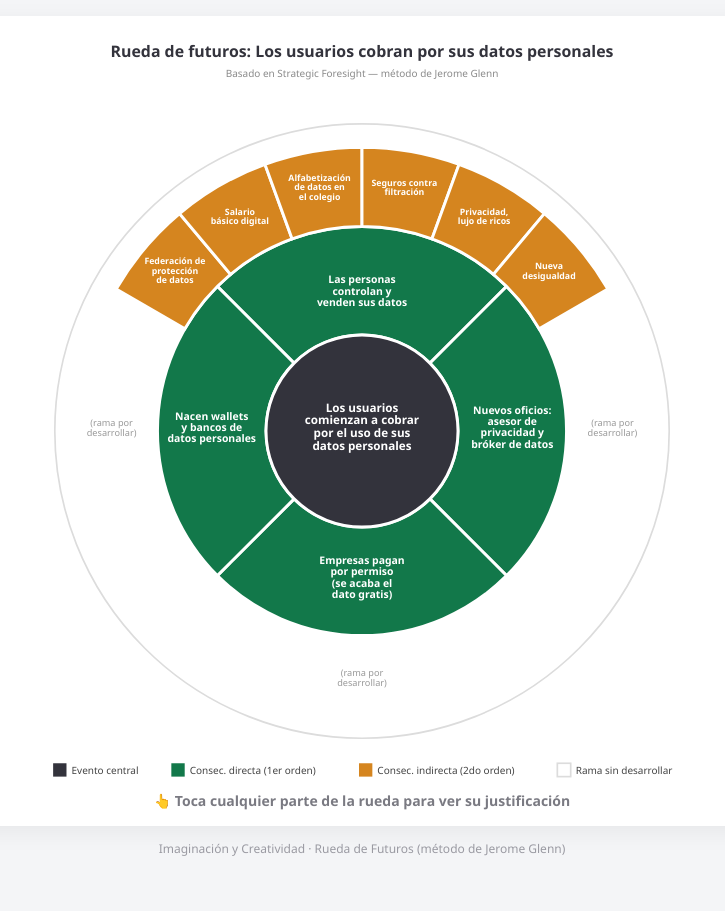
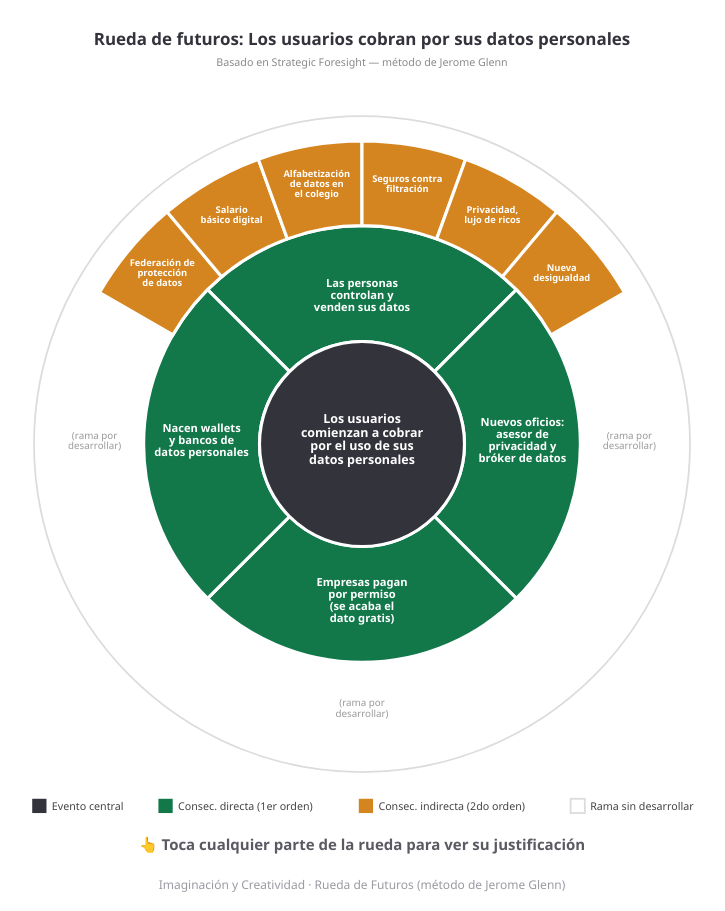
Before and after one commit to lins888/rueda-futuros-datos, a plain HTML site: page index.html in a window 1280 px wide. Shown: the whole page, without its empty margins (278-1003 px from the left). Before the commit the page ends 885 px from the top, so only its background shows below. Drawn offline with Linux system fonts and the light colour scheme.

Commit message:
Móvil: la rueda llena toda la pantalla, sin márgenes grises
Co-Authored-By: Claude Opus 4.8 (1M context) <noreply@anthropic.com>

```diff
--- a/index.html
+++ b/index.html
@@ -7,12 +7,12 @@
 <style>
   :root{--dark:#33333c;--green:#12784a;--orange:#d5851f;--ink:#2b2b33;}
   *{box-sizing:border-box}
-  html,body{margin:0;min-height:100%;background:#f4f5f7;font-family:'Segoe UI',Arial,Helvetica,sans-serif;color:var(--ink);}
-  .page{max-width:820px;margin:0 auto;padding:16px 14px 28px;display:flex;flex-direction:column;justify-content:center;min-height:100vh;}
-  .card{background:#fff;border-radius:18px;box-shadow:0 6px 24px rgba(0,0,0,.06);padding:16px 12px;}
-  svg{display:block;width:100%;height:auto;margin:0 auto;}
-  .tip{text-align:center;color:#7a7a82;font-size:14px;margin:8px 4px 0;font-weight:600;}
-  .credit{text-align:center;color:#9a9aa2;font-size:12px;margin:14px 0 0;}
+  html,body{margin:0;min-height:100%;background:#ffffff;font-family:'Segoe UI',Arial,Helvetica,sans-serif;color:var(--ink);}
+  .page{min-height:100vh;display:flex;flex-direction:column;padding:0;}
+  .card{flex:1;display:flex;flex-direction:column;justify-content:center;align-items:center;padding:18px 14px 10px;max-width:900px;width:100%;margin:0 auto;}
+  svg{display:block;width:100%;height:auto;max-width:820px;margin:0 auto;}
+  .tip{text-align:center;color:#5a5a62;font-size:15px;margin:14px 6px 0;font-weight:700;}
+  .credit{text-align:center;color:#9a9aa2;font-size:12px;margin:0;padding:12px 14px 18px;}
   /* modal */
   #ov{position:fixed;inset:0;background:rgba(20,20,25,.55);display:none;align-items:center;justify-content:center;padding:18px;z-index:99;}
   #ov.on{display:flex}
```
